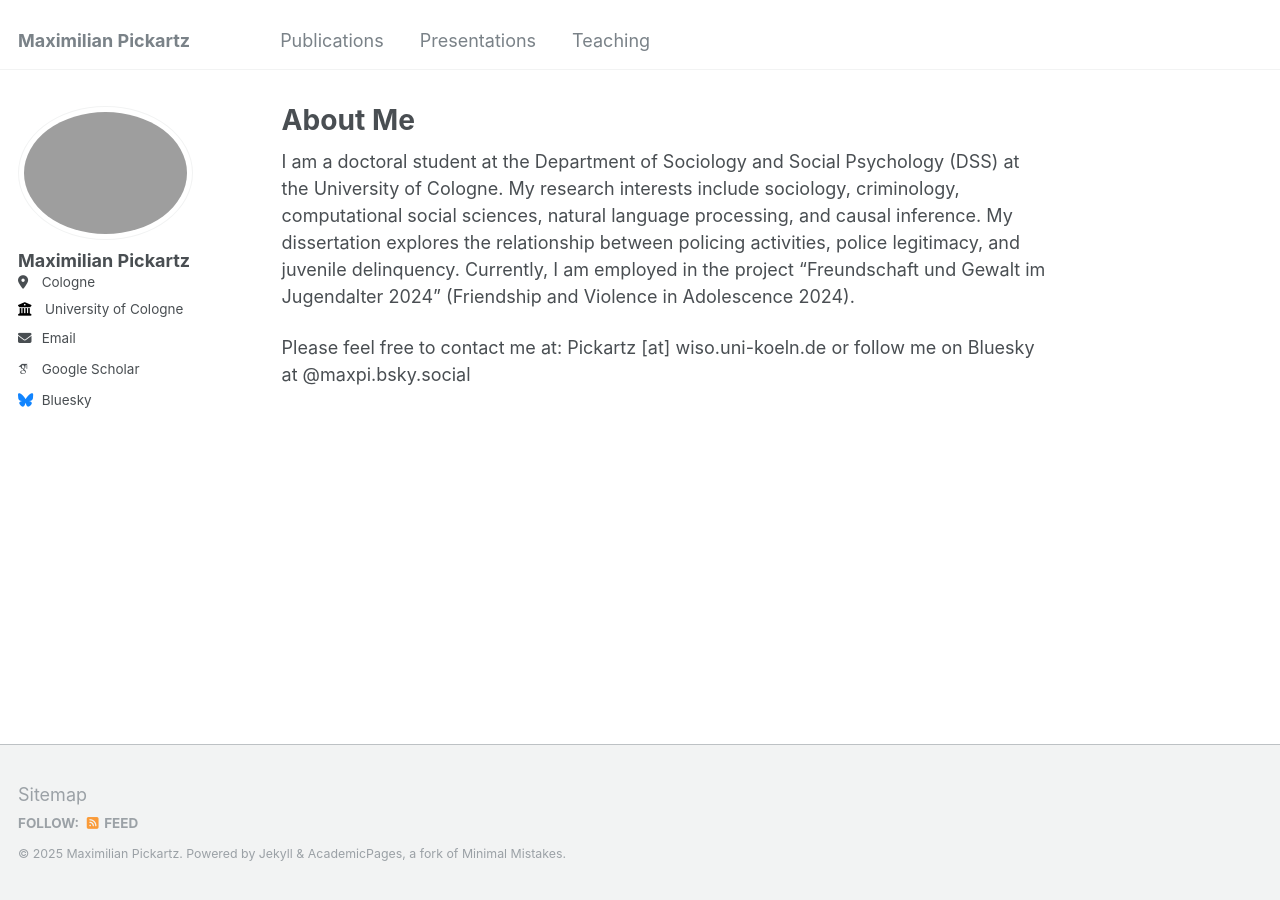
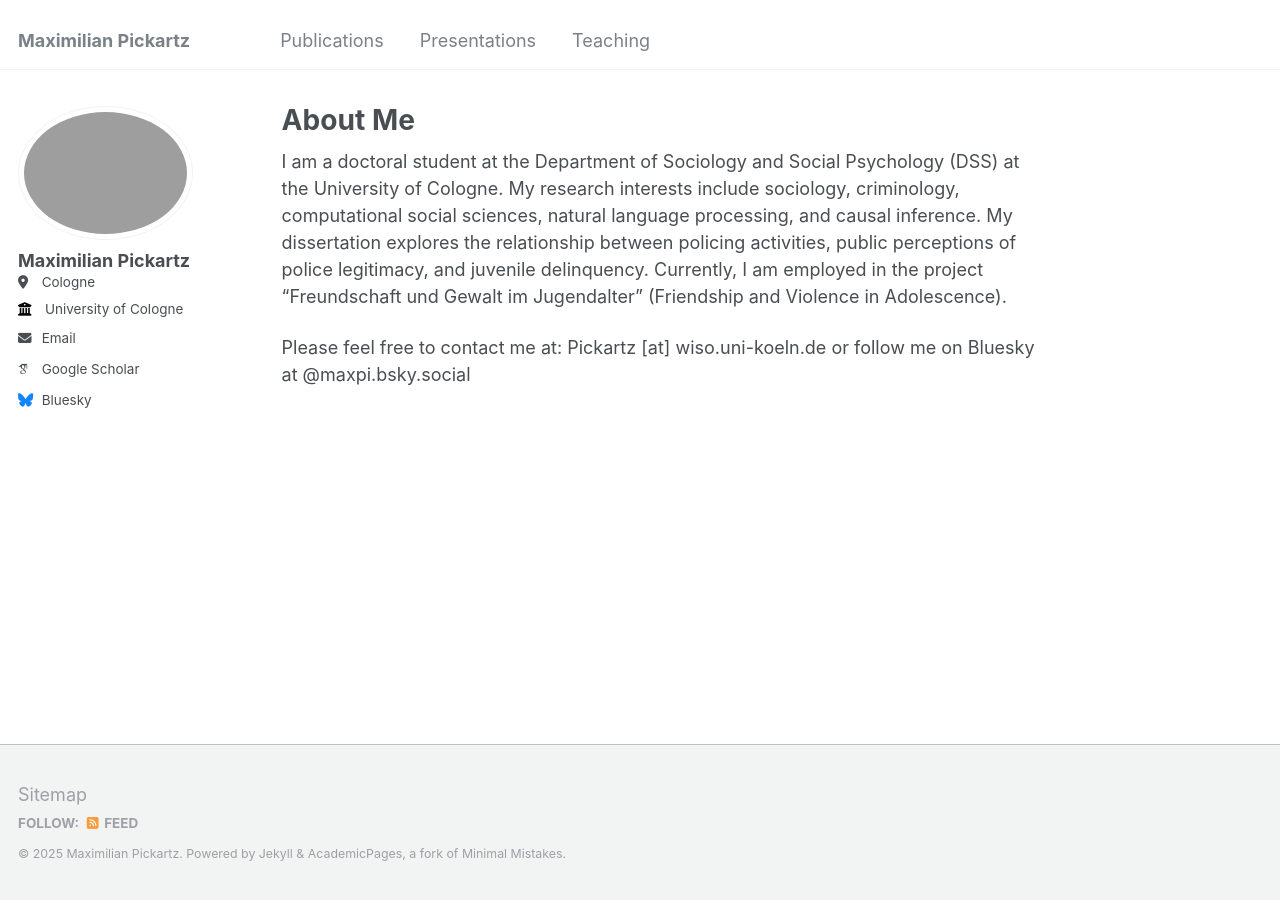
Before and after one commit to maxpi99/maxpi99.github.io, a Jekyll site: the page built from _pages/about.md, in a window 1280 px wide. Built offline with Jekyll 4.4.1, drawn with Linux system fonts in a browser that asks for light colours; some web fonts are replaced.

Commit message:
Update about.md

```diff
--- a/_pages/about.md
+++ b/_pages/about.md
@@ -9,7 +9,7 @@ redirect_from:
 
 I am a doctoral student at the Department of Sociology and Social Psychology (DSS) at the University of Cologne.
 My research interests include sociology, criminology, computational social sciences, natural language processing, and causal inference.
-My dissertation explores the relationship between policing activities, police legitimacy, and juvenile delinquency.
-Currently, I am employed in the project "Freundschaft und Gewalt im Jugendalter 2024" (Friendship and Violence in Adolescence 2024).
+My dissertation explores the relationship between policing activities, public perceptions of police legitimacy, and juvenile delinquency.
+Currently, I am employed in the project "Freundschaft und Gewalt im Jugendalter" (Friendship and Violence in Adolescence).
 
 Please feel free to contact me at: Pickartz [at] wiso.uni-koeln.de or follow me on Bluesky at @maxpi.bsky.social
```
